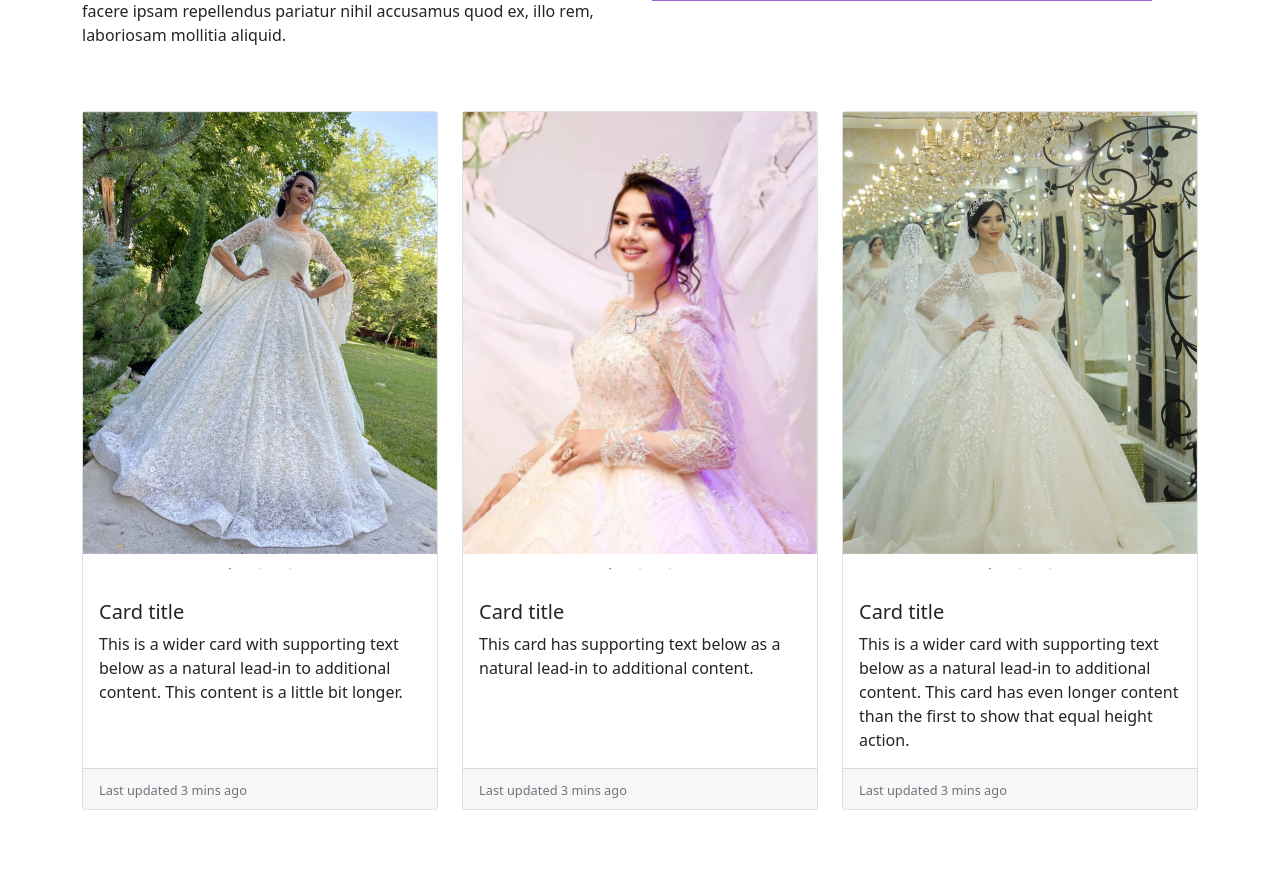
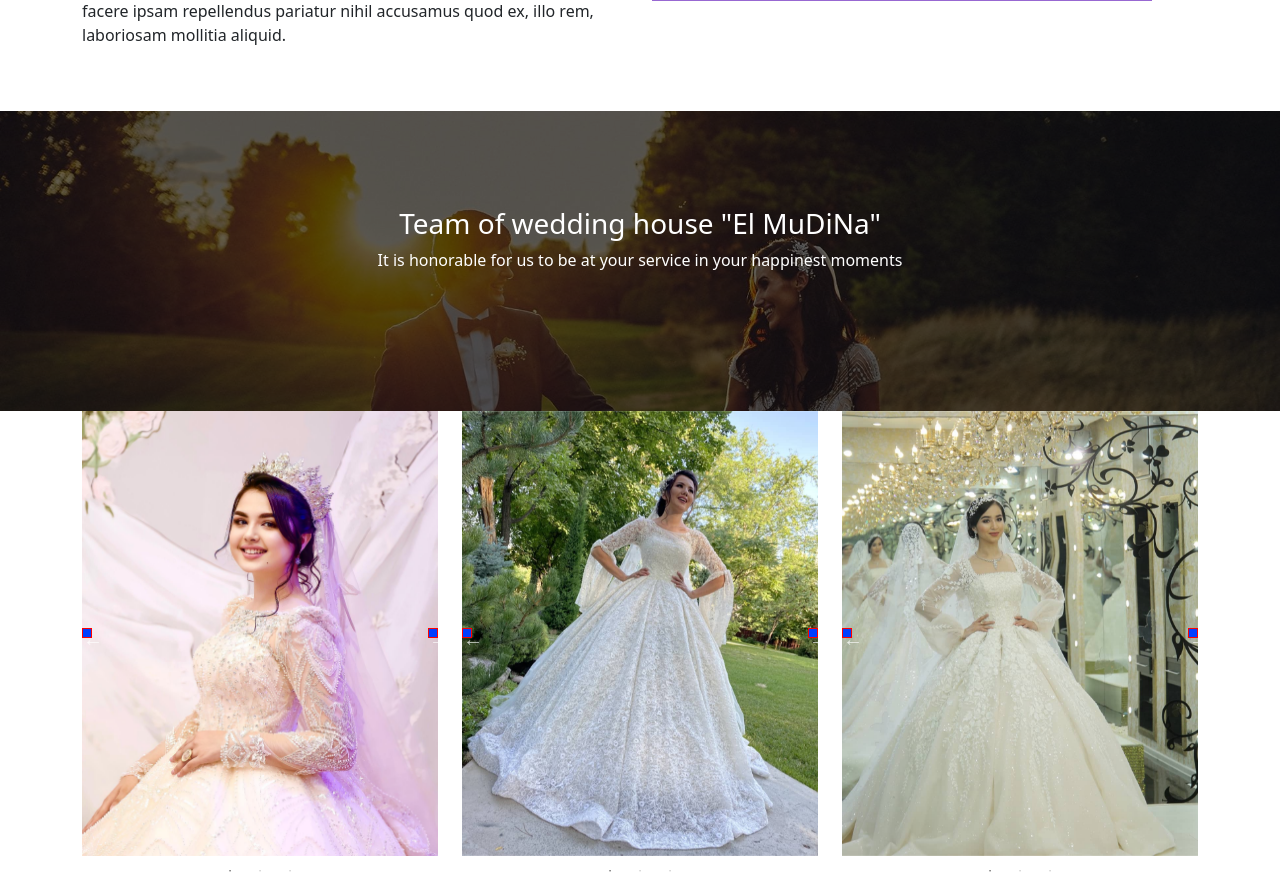
Before and after one commit to OzodHosilov1506/eldimuna, a PHP site: page / in a window 1280 px wide. Shown: the part 1367-2253 px from the top of the page. Before the commit the page ends 2177 px from the top, so only its background shows below. Run offline with PHP 8.4, Linux system fonts and the light colour scheme; some web fonts are replaced.

Commit message:
Ready slider section

```diff
--- a/css/style.css
+++ b/css/style.css
@@ -79,10 +79,52 @@ a{
 
 /* =======================Banner section====================== */
 
+#banner{
+    min-height: 500px;
+}
 
+/*===============================Darkline section==================================*/
 
+#darkline {
+	background-image: url(../img/wedding-fon2.jpg);
+	background-size: cover;
+	background-attachment: fixed;
+	min-height: 300px;
+	position: relative;
+}
 
+.overline {
+	position: absolute;
+	width: 100%;
+	height: 100%;
+	top: 0;
+	left: 0;
+	background-color: rgba(0, 0, 0, .6);
+}
 
+/*============================Slider-box section================================*/
+.slider-item{
+    position: relative;
+}
+ .slick-btn{
+    position: absolute;
+    top: 50%;
+    z-index: 3;
+    width: 10px;
+    height: 10px;
+    cursor: pointer;
+    outline: none;
+    border: 1px solid red;
+    background-color: #003eff;
+ }
+
+ .slick-next{
+    right: 0;
+ }
+
+ .slick-prev{
+    left: 0;
+ }
 
 /*===========================================Hex, colors warehouse=======================================*/
 
--- a/index.html
+++ b/index.html
@@ -44,7 +44,7 @@
     </section>
 
     <section id="banner">
-        <container>
+        <div class="contanier">
 
             <div id="carouselExampleDark" class="carousel carousel-dark slide" data-bs-ride="carousel">
                 <div class="carousel-indicators">
@@ -54,21 +54,21 @@
                 </div>
                 <div class="carousel-inner">
                   <div class="carousel-item active" data-bs-interval="10000">
-                    <img src="img/1wedding.jpg" class="d-block w-100" alt="...">
+                    <img src="img/1wedding.jpg" class="d-block w-100" alt="..." class="img-fluid">
                     <div class="carousel-caption d-none d-md-block">
                       <h5>First slide label</h5>
                       <p>Some representative placeholder content for the first slide.</p>
                     </div>
                   </div>
                   <div class="carousel-item" data-bs-interval="2000">
-                    <img src="img/2wedding.jpg" class="d-block w-100" alt="...">
+                    <img src="img/2wedding.jpg" class="d-block w-100" alt="..." class="img-fluid">
                     <div class="carousel-caption d-none d-md-block">
                       <h5>Second slide label</h5>
                       <p>Some representative placeholder content for the second slide.</p>
                     </div>
                   </div>
                   <div class="carousel-item">
-                    <img src="img/Wedding-fon.jpg" class="d-block w-100" alt="...">
+                    <img src="img/Wedding-fon.jpg" class="d-block w-100" alt="..." class="img-fluid">
                     <div class="carousel-caption d-none d-md-block">
                       <h5>Third slide label</h5>
                       <p>Some representative placeholder content for the third slide.</p>
@@ -85,7 +85,7 @@
                 </button>
               </div>
 
-        </container>
+            </div>
     </section>
 
     <section id="infobar" class="my-5">
@@ -117,78 +117,84 @@
         </div>
     </section>
 
+    <section id="darkline" class="text-center text-white mt-3">
+      <div class="overline py-5">
+        <div class="container py-5">
+            <h3>Team of wedding house "El MuDiNa"</h3>
+            <p>It is honorable for us to be at your service in your happinest moments</p>
+          </div>
+        </div>
+      </div>
+    </section>
+
+
     <section class="carousel">
         <div class="container">
-            <div class="row row-cols-1 row-cols-md-3 g-4">
-                <div class="col">
-                  <div class="card h-100">
+          <div class="row border-danger">
+            <div class="col-md-4">
               <div class="slider">
                 <div class="slider-content">
+                  <div class="slider-item">
+                    <img src="img/IFnew1.jpg" alt=""  class="img-fluid">
+                  </div>
+                </div>
+                <div class="slider-content">
+                  <div class="slider-item">
+                    <img src="img/IFnew2.jpg" alt="" class="img-fluid">
+                  </div>
+                </div>
+                <div class="slider-content">
+                  <div class="slider-item">
+                    <img src="img/IFnew3.jpg" alt="" class="img-fluid">
+                  </div>
+                </div>
+            </div>
+            </div>
+            <div class="col-md-4">
+              <div class="slider">
+                <div class="slider-content">
+                <div class="slider-item">
                     <img src="img/2MDnew1.jpg" alt="" class="img-fluid">
                   </div>
+                </div>
                 <div class="slider-content">
+                  <div class="slider-item">
                     <img src="img/2MDnew2.jpg" alt="" class="img-fluid">
                   </div>
+                </div>
                 <div class="slider-content">
+                  <div class="slider-item">
                     <img src="img/2MDnew3.jpg" alt="" class="img-fluid">
                   </div>
                 </div>
-                    <div class="card-body">
-                      <h5 class="card-title">Card title</h5>
-                      <p class="card-text">This is a wider card with supporting text below as a natural lead-in to additional content. This content is a little bit longer.</p>
-                    </div>
-                    <div class="card-footer">
-                      <small class="text-muted">Last updated 3 mins ago</small>
             </div>
             </div>
-                </div>
-                <div class="col">
-                  <div class="card h-100">
+            <div class="col-md-4">
               <div class="slider">
                 <div class="slider-content">
-                            <img src="img/IFnew1.jpg" alt="" class="img-fluid">
+                  <div class="slider-item">
+                   <img src="img/MZnew1.jpg" alt="" class="img-fluid">
+                  </div>
                 </div>
                 <div class="slider-content">
-                            <img src="img/IFnew2.jpg" alt="" class="img-fluid">
+                  <div class="slider-item">
+                  <img src="img/MZnew2.jpg" alt="" class="img-fluid">
+                </div>
                 </div>
                 <div class="slider-content">
-                            <img src="img/IFnew3.jpg" alt="" class="img-fluid">
-                        </div>
-                    </div>
-                    <div class="card-body">
-                      <h5 class="card-title">Card title</h5>
-                      <p class="card-text">This card has supporting text below as a natural lead-in to additional content.</p>
-                    </div>
-                    <div class="card-footer">
-                      <small class="text-muted">Last updated 3 mins ago</small>
-                    </div>
-                  </div>
-                </div>
-                <div class="col">
-                  <div class="card h-100">
-                    <div class="slider">
-                      <div class="slider-content">
-                         <img src="img/MZnew1.jpg" alt="" class="img-fluid">
-                      </div>
-                      <div class="slider-content">
-                        <img src="img/MZnew2.jpg" alt="" class="img-fluid">
-                      </div>
-                      <div class="slider-content">
+                  <div class="slider-item">
                   <img src="img/MZnew3.jpg" alt="" class="img-fluid">
                 </div>
-                      </div>
-                    <div class="card-body">
-                      <h5 class="card-title">Card title</h5>
-                      <p class="card-text">This is a wider card with supporting text below as a natural lead-in to additional content. This card has even longer content than the first to show that equal height action.</p>
-                    </div>
-                    <div class="card-footer">
-                      <small class="text-muted">Last updated 3 mins ago</small>
                 </div>
                 </div>
             </div>
           </div>
         </div>
     </section>
+
+
+
+
 
 
 
--- a/js/app.js
+++ b/js/app.js
@@ -8,6 +8,11 @@ $(document).ready(function(){
     slidesToScroll: 3,
     speed: 500,
     fade: true,
-    cssEase: 'linear'
+    cssEase: 'linear',
+    nextArrow: "<button type='button' class='slick-btn slick-next'>next</button>",
+    prevArrow: "<button type='button' class='slick-btn slick-prev'>prev</button>"
   });
 });
+
+// $(ducument).slick({
+// })
```
Also changed, not shown: img/image.png.960fe8ddc05ce50297e2e0550acfd4e2.png (deleted). Lines whose indentation alone changed are shown as unchanged.
